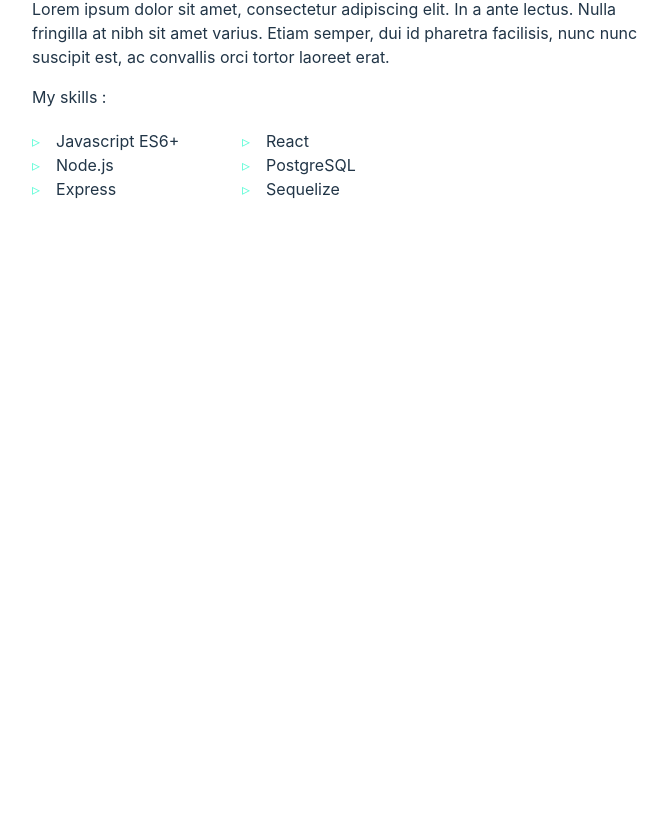
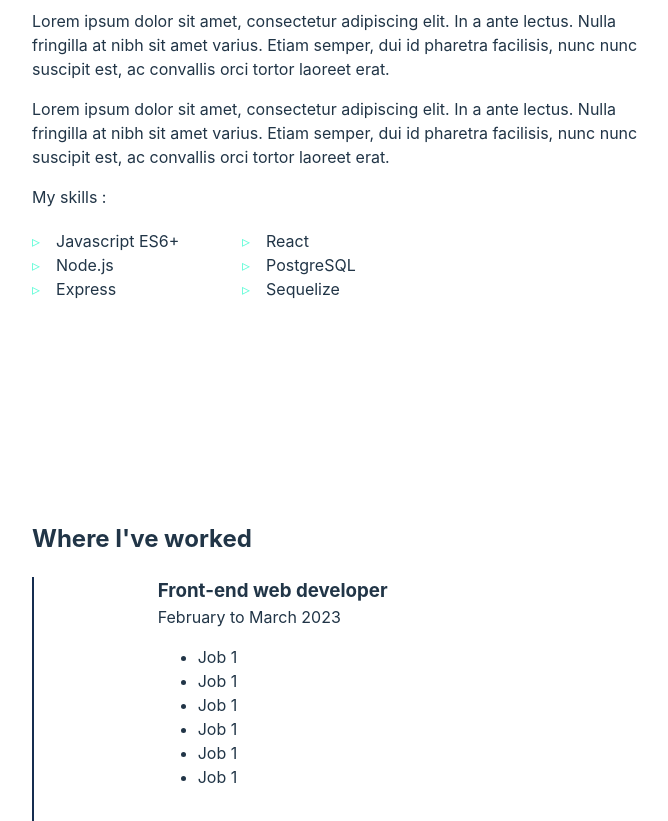
Before and after one commit to joan-vandenbulcke/portfolio, a React (Vite) app in the folder portfolio/: page / in a window 1280 px wide. Shown: the part 1071-1892 px from the top of the page, without its empty margins (158-826 px from the left). Before the commit the page ends 1272 px from the top, so only its background shows below. Built offline with nearby package versions, Linux system fonts and the light colour scheme.

Commit message:
Add Work and bit of css / STATIC

```diff
--- a/portfolio/src/App.jsx
+++ b/portfolio/src/App.jsx
@@ -4,6 +4,7 @@ import './App.css';
 import AppHeader from './Components/AppHeader';
 import Content from './Components/Content';
 import About from './Components/About';
+import Work from './Components/Work';
 
 function App() {
   const [count, setCount] = useState(0)
@@ -13,6 +14,7 @@ function App() {
       <AppHeader />
       <Content />
       <About />
+      <Work />
     </div>
   )
 }
--- a/portfolio/src/Components/About/styles.scss
+++ b/portfolio/src/Components/About/styles.scss
@@ -1,6 +1,7 @@
 .about {
   max-width: 900px;
   margin: 0px auto;
+  padding: 100px 0px;
 }
 
 .about-container {
--- /dev/null
+++ b/portfolio/src/Components/Work/index.jsx
@@ -0,0 +1,34 @@
+import './styles.scss';
+
+const Work = () => (
+  <section className="work">
+    <h2>Where I've worked</h2>
+    <div className="inner">
+      <div className="tablist">
+        <button className="tablist-item">EVAS</button>
+        <button className="tablist-item">AKINAI</button>
+        <button className="tablist-item">ESCIL</button>
+        <button className="tablist-item">Crédit Agricole</button>
+        <button className="tablist-item">CIC</button>
+      </div>
+      <div className="jobs">
+        <div className="job">
+          <h3 className="job-title">Front-end web developer</h3>
+          <p className="job-date">February to March 2023</p>
+          <div className="job-description">
+            <ul className="job-description__list">
+              <li className="job-description__list__item">Job 1</li>
+              <li className="job-description__list__item">Job 1</li>
+              <li className="job-description__list__item">Job 1</li>
+              <li className="job-description__list__item">Job 1</li>
+              <li className="job-description__list__item">Job 1</li>
+              <li className="job-description__list__item">Job 1</li>
+            </ul>
+          </div>
+        </div>
+      </div>
+    </div>
+  </section>
+);
+
+export default Work;
--- /dev/null
+++ b/portfolio/src/Components/Work/styles.scss
@@ -0,0 +1,51 @@
+.work {
+  max-width: 900px;
+  margin: 0px auto;
+  padding: 100px 0px;
+}
+
+.inner {
+  display: flex;
+}
+
+button {
+  border: 0px;
+}
+
+.tablist {
+  display: flex;
+  flex-direction: column;
+  width: max-content;
+
+  &-item {
+    background-color: transparent;
+    color: white;
+    margin: 0px;
+    transition: 350ms;
+    padding: 20px;
+    border-left: #152d50 2px solid;
+    width: 100%;
+  }
+
+  &-item:hover {
+    color: #63fcd8;
+    cursor: pointer;
+    background-color: #152d50;
+  }
+}
+
+
+
+.jobs {
+  width: 100%;
+  height: auto;
+  margin-left: 15px;
+}
+
+.job-title {
+  margin: 0px;
+}
+
+.job-date {
+  margin: 0px;
+}
```
